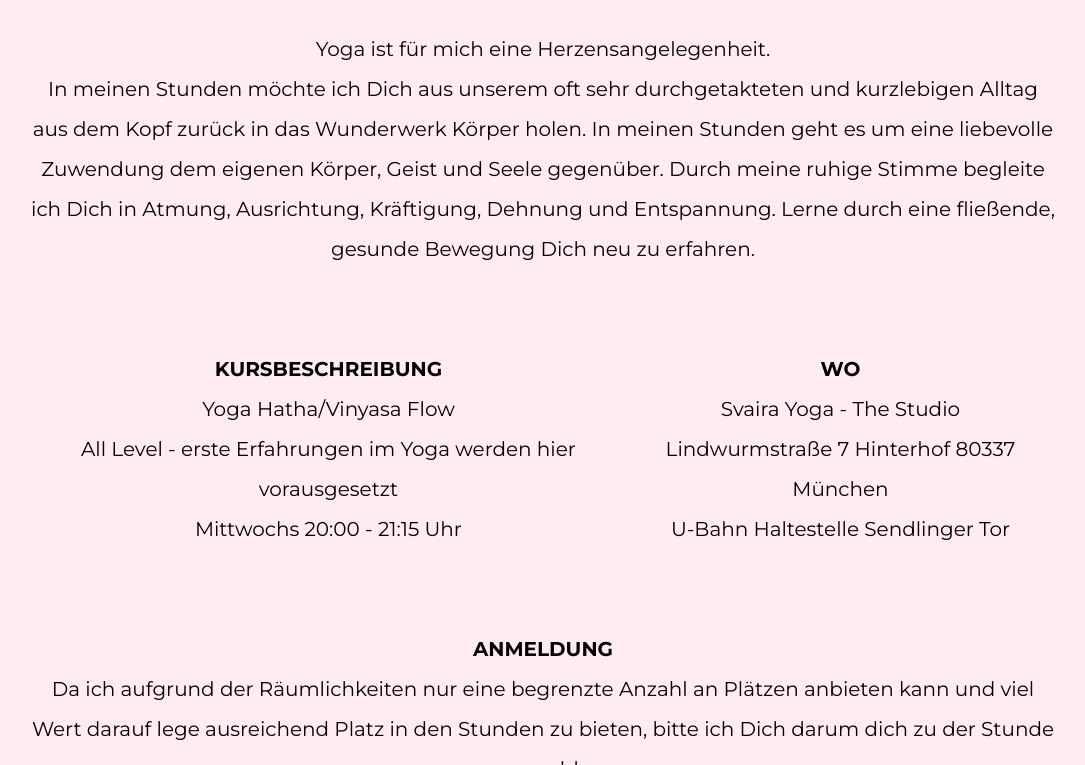
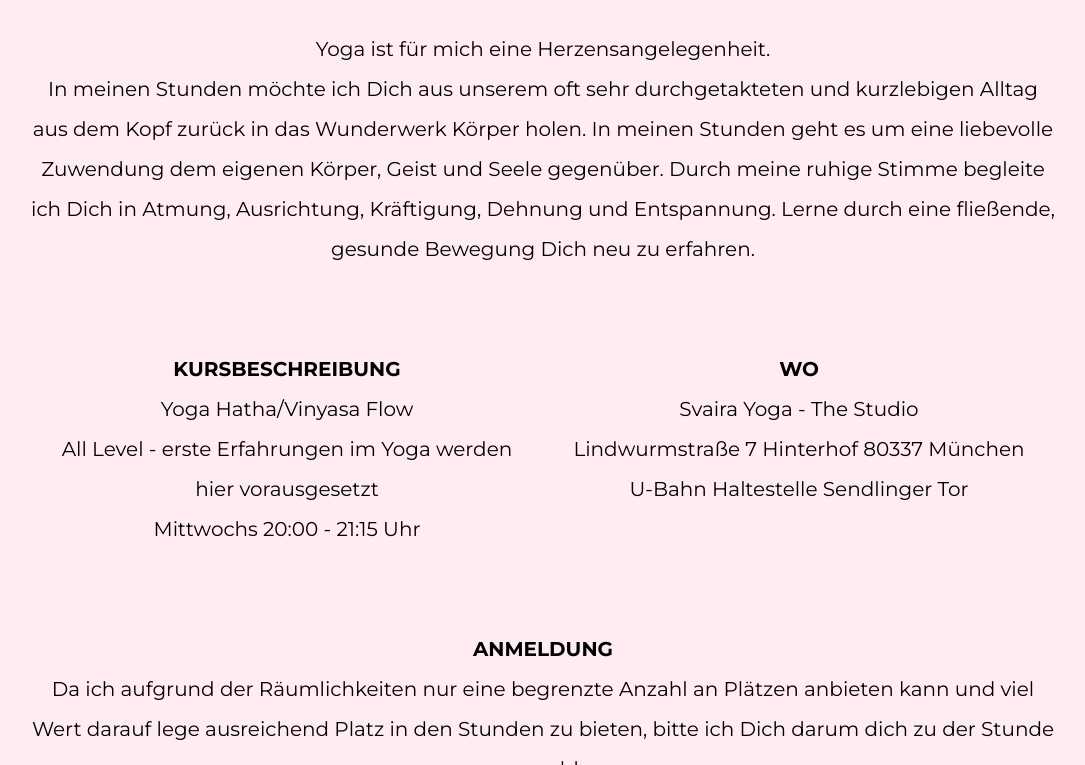
Before and after one commit to b-aviz/Salt-Soul, a plain HTML site: page index.html in a window 1280 px wide. Shown: the part 431-1196 px from the top of the page, without its empty margins (97-1182 px from the left). Drawn offline with Linux system fonts and the light colour scheme.

Commit message:
Add files via upload

```diff
--- a/source/css/styles.css
+++ b/source/css/styles.css
@@ -242,9 +242,11 @@ main p {
 
 .content2 {
 
+    width: 100%;
+    margin: 0 auto;
+    display: grid;
+    grid-template-columns: 1fr 1fr;
 
-    display: flex;
-    align-content: space-around;
 }
 
 @media only screen and (min-width:300px) and (max-width: 639px) {
@@ -265,7 +267,7 @@ main p {
 @media only screen and (min-width:300px) and (max-width: 639px) {
 
     .content2 {
-        flex-flow: column;
+        display: inline;
     }
 
 }
@@ -278,11 +280,13 @@ main p {
 
 
 
+
 }
 
 .wo {
 
     padding: 1rem;
+
 
 
 
```
